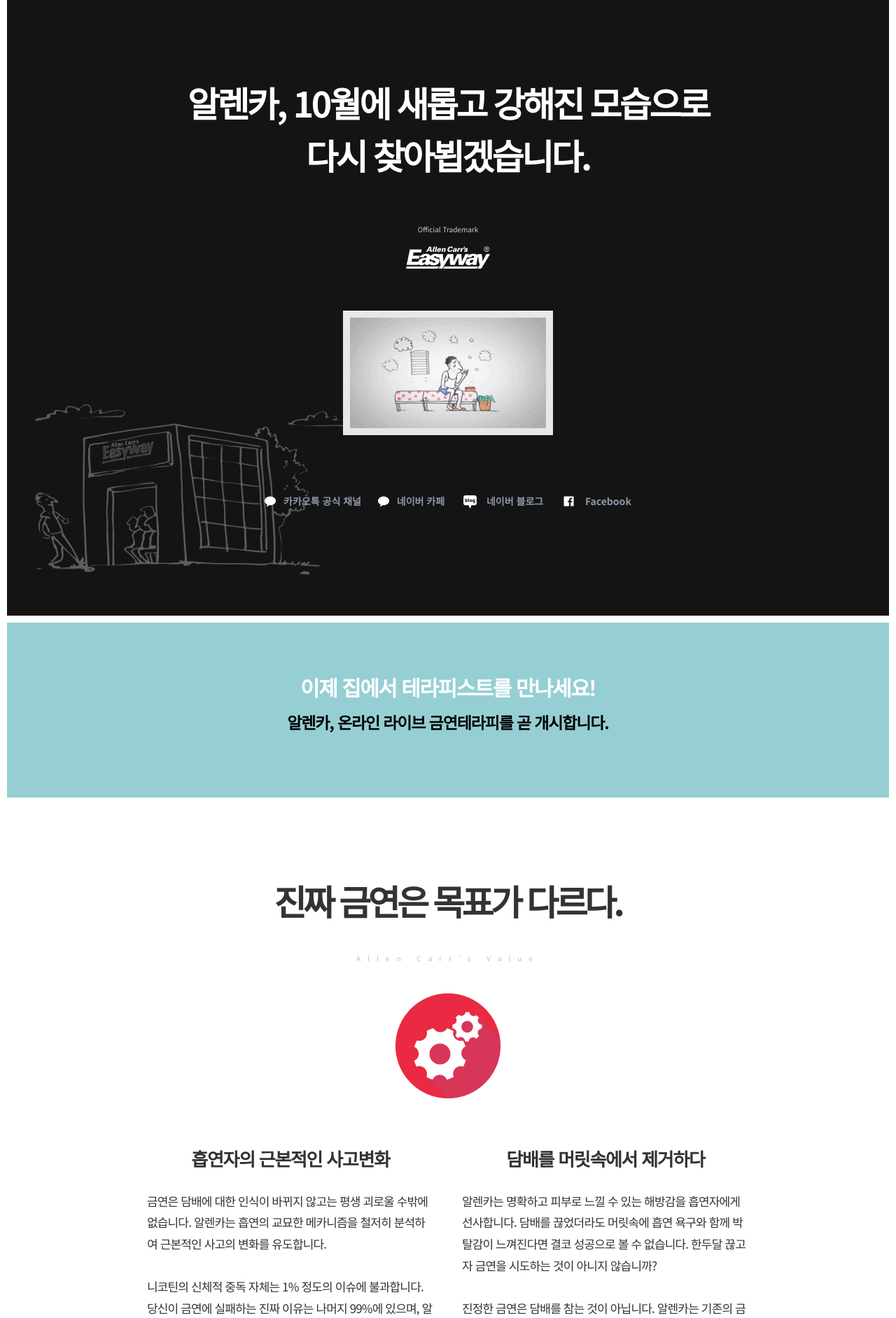
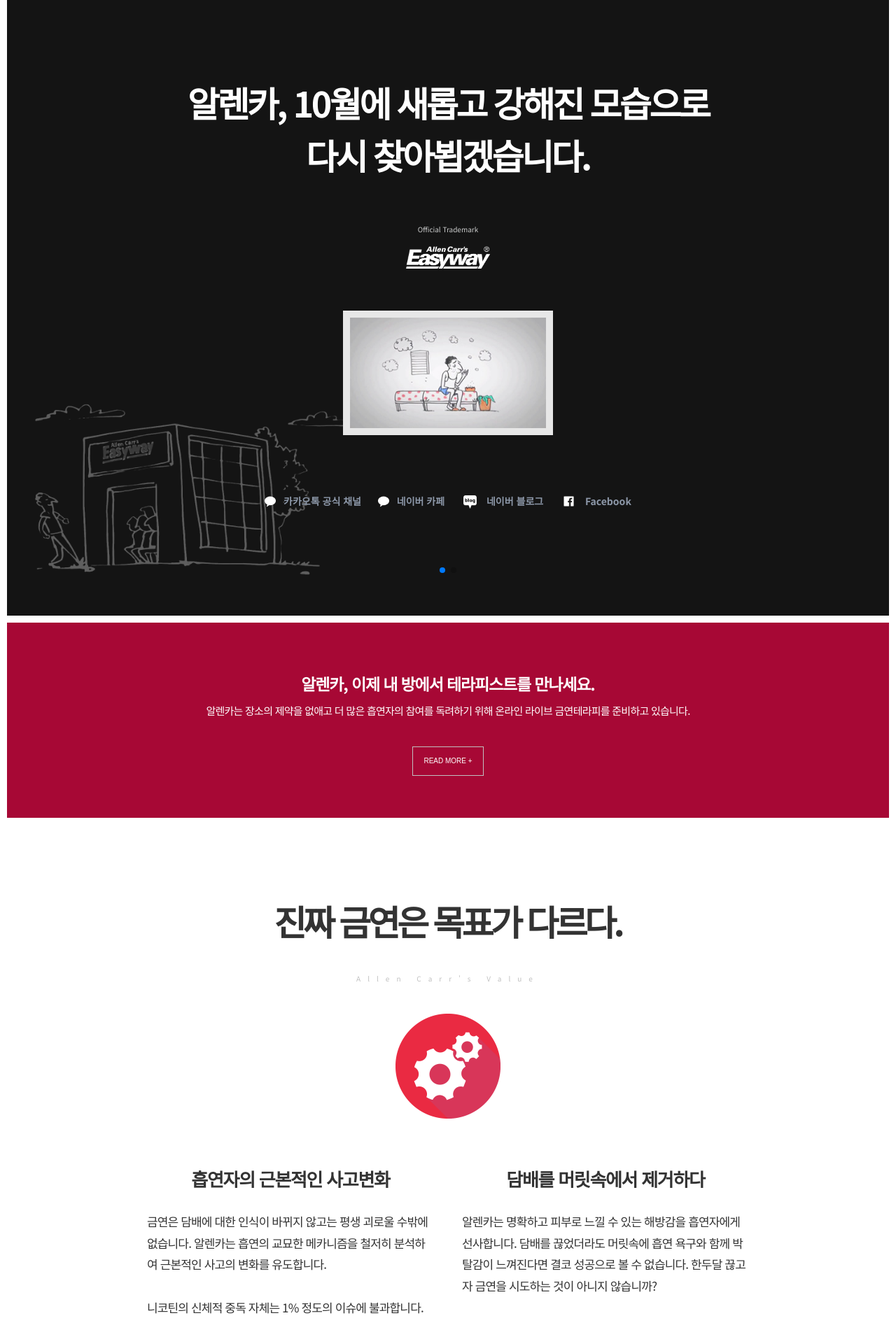
Before and after one commit to YousungCha/AllenCarr, a CodeIgniter app: page /database/ in a window 1280 px wide. Shown: the part 55-1939 px from the top of the page at 70% size. Run offline with CodeIgniter, Linux system fonts and the light colour scheme; some libraries are stand-ins or nearby versions; some web fonts are replaced.

Commit message:
modify : something ...

```diff
--- a/application/views/faq_v.php
+++ b/application/views/faq_v.php
@@ -10,7 +10,7 @@
 
 		<div class="row def-width-900">
 			<p class="dp2 we700 ln15 tale">
-				금연 방식에 대한 질문
+				알렌카, 금연테라피에 대한 질문
 			</p>
 			<div class="h020"></div>
 			<div class="col-md-6 pdg00">
@@ -19,79 +19,84 @@
 						<td style="width: 25px;"><font class="dp2 we700 tacred">+</font>
 						</td><td class="cp1 we700 ln15 tale">알렌카, 금연테라피는 정확히 무엇인가요?</td>
 					</tr>
-					<tr style="height: 20px;">
+					<tr style="height: 20px;"></tr>
 					<tr>
 						<td style="width: 25px;"><font class="dp2 we700 tacred">+</font>
-						</td><td class="cp1 we700 ln15 tale">아무런 대체요법 없이 중독을 끊는 것이 정말 가능한가요?</td>
+						</td><td class="cp1 we700 ln15 tale">어떻게 진행되고 시간은 얼마나 걸리나요?</td>
 					</tr>
-					<tr style="height: 20px;">
+					<tr style="height: 20px;"></tr>
 					<tr>
 						<td style="width: 25px;"><font class="dp2 we700 tacred">+</font>
-						</td><td class="cp1 we700 ln15 tale">알렌카의 90% 성공률은 어떤 기준으로 나왔을까?</td>
+						</td><td class="cp1 we700 ln15 tale">기존의 금연법과 어떤 차별점이 있나요?</td>
 					</tr>
-					<tr style="height: 20px;">
+					<tr style="height: 20px;"></tr>
 				</table>
 			</div>
 			<div class="col-md-6 pdg00">
 				<table width="100%">
 					<tr>
 						<td style="width: 25px;"><font class="dp2 we700 tacred">+</font>
-						</td><td class="cp1 we700 ln15 tale">알렌카, 금연테라피는 정확히 무엇인가요?</td>
+						</td><td class="cp1 we700 ln15 tale">어떤 방식으로 담배를 끊게 하나요?</td>
 					</tr>
-					<tr style="height: 20px;">
+					<tr style="height: 20px;"></tr>
 					<tr>
 						<td style="width: 25px;"><font class="dp2 we700 tacred">+</font>
-						</td><td class="cp1 we700 ln15 tale">아무런 대체요법 없이 중독을 끊는 것이 정말 가능한가요?</td>
+						</td><td class="cp1 we700 ln15 tale">주로 어떤 흡연자가 알렌카에 참여하나요?</td>
 					</tr>
-					<tr style="height: 20px;">
+					<tr style="height: 20px;"></tr>
 					<tr>
 						<td style="width: 25px;"><font class="dp2 we700 tacred">+</font>
-						</td><td class="cp1 we700 ln15 tale">알렌카의 90% 성공률은 어떤 기준으로 나왔을까?</td>
+						</td><td class="cp1 we700 ln15 tale">지금까지 몇 명이 참여했고, 몇 명이 성공했나요?</td>
 					</tr>
-					<tr style="height: 20px;">
+					<tr style="height: 20px;"></tr>
 				</table>
 			</div>
 			<div class="h050"></div>
 			<p class="dp2 we700 ln15 tale">
-				금연 방식에 대한 질문
+				구성 및 환불보증제도
 			</p>
 			<div class="h020"></div>
 			<div class="col-md-6 pdg00">
 				<table width="100%">
 					<tr>
 						<td style="width: 25px;"><font class="dp2 we700 tacred">+</font>
-						</td><td class="cp1 we700 ln15 tale">알렌카, 금연테라피는 정확히 무엇인가요?</td>
+						</td><td class="cp1 we700 ln15 tale">1차, 2차, 3차 테라피가 있는 이유가 무엇인가요?</td>
 					</tr>
-					<tr style="height: 20px;">
+					<tr style="height: 20px;"></tr>
 					<tr>
 						<td style="width: 25px;"><font class="dp2 we700 tacred">+</font>
-						</td><td class="cp1 we700 ln15 tale">아무런 대체요법 없이 중독을 끊는 것이 정말 가능한가요?</td>
+						</td><td class="cp1 we700 ln15 tale">각각 차수별 성공률이 어떻게 되나요?</td>
 					</tr>
-					<tr style="height: 20px;">
+					<tr style="height: 20px;"></tr>
 					<tr>
 						<td style="width: 25px;"><font class="dp2 we700 tacred">+</font>
-						</td><td class="cp1 we700 ln15 tale">알렌카의 90% 성공률은 어떤 기준으로 나왔을까?</td>
+						</td><td class="cp1 we700 ln15 tale">왜 같은 내용을 듣고도 사람마다 결과가 다른가요?</td>
 					</tr>
-					<tr style="height: 20px;">
+					<tr style="height: 20px;"></tr>
+					<tr>
+						<td style="width: 25px;"><font class="dp2 we700 tacred">+</font>
+						</td><td class="cp1 we700 ln15 tale">실패하면 정말 환불해주나요? 절차는 어떻게 되나요?</td>
+					</tr>
+					<tr style="height: 20px;"></tr>
 				</table>
 			</div>
 			<div class="col-md-6 pdg00">
 				<table width="100%">
 					<tr>
 						<td style="width: 25px;"><font class="dp2 we700 tacred">+</font>
-						</td><td class="cp1 we700 ln15 tale">알렌카, 금연테라피는 정확히 무엇인가요?</td>
+						</td><td class="cp1 we700 ln15 tale">자신있다면 3개월이 아니라 평생 환불보증을 해야하지 않나요?</td>
 					</tr>
-					<tr style="height: 20px;">
+					<tr style="height: 20px;"></tr>
 					<tr>
 						<td style="width: 25px;"><font class="dp2 we700 tacred">+</font>
-						</td><td class="cp1 we700 ln15 tale">아무런 대체요법 없이 중독을 끊는 것이 정말 가능한가요?</td>
+						</td><td class="cp1 we700 ln15 tale">3개월이 지나면 재참여가 불가능한가요?</td>
 					</tr>
-					<tr style="height: 20px;">
+					<tr style="height: 20px;"></tr>
 					<tr>
 						<td style="width: 25px;"><font class="dp2 we700 tacred">+</font>
-						</td><td class="cp1 we700 ln15 tale">알렌카의 90% 성공률은 어떤 기준으로 나왔을까?</td>
+						</td><td class="cp1 we700 ln15 tale">1년 뒤 다시 담배를 피우면, 처음부터 돈을 다시 내야 하나요?</td>
 					</tr>
-					<tr style="height: 20px;">
+					<tr style="height: 20px;"></tr>
 				</table>
 			</div>
 		</div>
--- a/application/views/hero_v.php
+++ b/application/views/hero_v.php
@@ -1,4 +1,7 @@
- 	<div class="title-box container-fluid bblack1 tace set-mgn" style="background-image: url('/images/background.png'); background-repeat: no-repeat; background-position: -5% 95%; background-size: 45%; margin-top:0px;">
+	<div class="swiper-container set-mgn" style="margin-top:0px;">
+		<div class="swiper-wrapper">
+			<div class="swiper-slide">
+			 	<div class="title-box container-fluid bblack1 tace" style="background-image: url('/images/background.png'); background-repeat: no-repeat; background-position: -5% 95%; background-size: 45%; margin-top:0px;">
 			 		<div class="h100"></div>
 			 		<div class="h010"></div>
 			 		<p class="tt3 we700 twhite ln15 lt007">
@@ -26,3 +29,20 @@
 					<div class="h100"></div>
 					<div class="h040"></div>
 				</div>
+			</div>
+			<div class="swiper-slide"></div>
+		</div>
+		<!-- Add Pagination -->
+    	<div class="swiper-pagination" style="margin-bottom:50px;"></div>
+	</div>
+	<script type="text/javascript">
+	// Hero Section
+	var swiperHero = new Swiper('.swiper-container', {
+		slidesPerView: 1,
+		loop: true,
+		pagination: {
+			el: '.swiper-pagination',
+			clickable: true,
+		},
+	});
+	</script>
--- a/application/views/method_v.php
+++ b/application/views/method_v.php
@@ -21,7 +21,7 @@
 						본 PDF 문서에는 금연테라피의 특징, 작동 방식, 참여하는 방법, 금연 성공의 기준 및 실패 가이드라인 등이 정리되어 있습니다.
 					</p>
 					<div class="h050"></div>
-					<button class="twhite pdg20 pdglr40 cp2 lt000" style="background-image: linear-gradient(to right, #ED3287, #D41147); border:0px; border-radius: 5px; font-family: 'arial';"><b>DOWNLOAD</b> <font class="cp3 twhite1"><b>PDF</b></font></button>
+					<button class="twhite pdg20 pdglr40 cp2 lt000 btn-download"><b>DOWNLOAD</b> <font class="cp3 twhite1"><b>PDF</b></font></button>
 					<div class="h030"></div>
 				</div>
 				<div class="h030"></div>
@@ -37,7 +37,7 @@
 						대한민국에서는 정부를 포함한 유수의 기업들이 알렌카에 금연 파트너로서 참여하고 있습니다. 본 PDF 문서에는 사내 금연의 진행 방식, 절차, 참여 기업들 및 성공률에 대한 내용이 담겨 있습니다.
 					</p>
 					<div class="h050"></div>
-					<button class="twhite pdg20 pdglr40 cp2 lt000" style="background-image: linear-gradient(to right, #ED3287, #D41147); border:0px; border-radius: 5px; font-family: 'arial';"><b>DOWNLOAD</b> <font class="cp3 twhite1"><b>PDF</b></font></button>
+					<button class="twhite pdg20 pdglr40 cp2 lt000 btn-download"><b>DOWNLOAD</b> <font class="cp3 twhite1"><b>PDF</b></font></button>
 					<div class="h030"></div>
 				</div>
 				<div class="h030"></div>
@@ -53,7 +53,7 @@
 						알렌카 한국팀은 마케팅을 비롯한 다양한 전략적 제휴에 대해서도 긍정적인 마음으로 참여할 준비가 되어있습니다.
 					</p>
 					<div class="h050"></div>
-					<button class="twhite pdg20 pdglr40 cp2 lt000" style="background-image: linear-gradient(to right, #ED3287, #D41147); border:0px; border-radius: 5px; font-family: 'arial';"><b>DOWNLOAD</b> <font class="cp3 twhite1"><b>PDF</b></font></button>
+					<button class="twhite pdg20 pdglr40 cp2 lt000 btn-download"><b>DOWNLOAD</b> <font class="cp3 twhite1"><b>PDF</b></font></button>
 					<div class="h030"></div>
 				</div>
 				<div class="h030"></div>
--- a/application/views/notice_v.php
+++ b/application/views/notice_v.php
@@ -1,11 +1,12 @@
 
 	<!-- Swiper -->
-	<div class="container-fluid set-mgn"style="background-color: #95CFD3;">
-
-			<div class="h070"></div>
-			<p class="dp1 we700 twhite tace ln15">이제 집에서 테라피스트를 만나세요!</p>
-			<p class="dp3 we700 tblack tace ln15">
-				알렌카, 온라인 라이브 금연테라피를 곧 개시합니다.
-			</p>
-			<div class="h080"></div>
+	<div class="container-fluid set-mgn bacred2 tace">
+		<div class="h070"></div>
+		<p class="dp3 we700 twhite ln15">알렌카, 이제 내 방에서 테라피스트를 만나세요.</p>
+		<p class="cp1 we300 twhite ln15">
+			알렌카는 장소의 제약을 없애고 더 많은 흡연자의 참여를 독려하기 위해 온라인 라이브 금연테라피를 준비하고 있습니다.
+		</p>
+		<div class="h030"></div>
+		<button class="cp4 lt000 twhite btn-trans">READ MORE +</button>
+		<div class="h060"></div>
 	</div>
--- a/application/views/partner_v.php
+++ b/application/views/partner_v.php
@@ -87,7 +87,7 @@
 		</div>
 
 		<div class="h030"></div>
-		<button class="cp3 lt000 tgray" style="border:1px solid silver; padding:15px; background-color: transparent;">YOUTUBE CHANNEL</button>
+		<button class="cp3 lt000 tgray btn-trans">YOUTUBE CHANNEL</button>
 		</center>
 		<div class="h080"></div>
 	</div>
--- a/application/views/testi_v.php
+++ b/application/views/testi_v.php
@@ -20,7 +20,24 @@
 
 			<div class="swiper-container gallery-top">
 				<div class="swiper-wrapper" style="background-color: rgba(0,0,0,0.0);">
-					<div class="swiper-slide top-set" style="background-image: url('/images/people/donghun_lee.jpg'); background-size: 100%; background-repeat: no-repeat;">
+					<div class="swiper-slide top-set" style="background-image: url('/images/people/donghun-lee.jpg'); background-size: 100%; background-repeat: no-repeat;">
+						<div class="container-fluid wh-window">
+							<div class="h080"></div>
+							<p class="dp2 we700 ln15 tblack" style="max-width: 700px">
+								지구상에서 담배를 끊을 수 있는 유일한 방법인 것 같아요<br>
+								- 알렌카와 다른 금연법의 차이는?
+							</p>
+							<div class="h030"></div>
+							<p class="cp1 we300 ln18 tblack" style="max-width: 700px">
+								알렌카에 참여하기 전까지의 제 인생은 제대로 된 삶이 아니었습니다. 애초에 담배를 끊어야겠다는 생각을 진지하게 해본 적이 전혀 없었어요. 이번 것도 뭐 비슷한 금연 아니겠는가하는 마음으로 참여했지요.<br><br>
+								알렌카에 참여하기 전까지의 제 인생은 제대로 된 삶이 아니었습니다. 애초에 담배를 끊어야겠다는 생각을 진지하게 해본 적이 전혀 없었어요. 이번 것도 뭐 비슷한 금연 아니겠는가하는 마음으로 참여했지요.
+							</p>
+							<div class="h030"></div>
+							<img src="/images/play-circle.a427c366.svg" style="width: 60px;">
+							<div class="h070"></div>
+						</div>
+					</div>
+					<div class="swiper-slide top-set" style="background-image: url('/images/people/dongchae-lee.jpg'); background-size: 100%; background-repeat: no-repeat;">
 						<div class="container-fluid wh-window">
 							<div class="h080"></div>
 							<p class="dp2 we700 ln15 tblack" style="max-width: 700px">
@@ -37,7 +54,7 @@
 							<div class="h070"></div>
 						</div>
 					</div>
-					<div class="swiper-slide top-set" style="background-image: url('/images/people/donghun_lee.jpg'); background-size: 100%; background-repeat: no-repeat;">
+					<div class="swiper-slide top-set" style="background-image: url('/images/people/daesoo-kim.jpg'); background-size: 100%; background-repeat: no-repeat;">
 						<div class="container-fluid wh-window">
 							<div class="h080"></div>
 							<p class="dp2 we700 ln15 tblack" style="max-width: 700px">
@@ -54,7 +71,7 @@
 							<div class="h070"></div>
 						</div>
 					</div>
-					<div class="swiper-slide top-set" style="background-image: url('/images/people/donghun_lee.jpg'); background-size: 100%; background-repeat: no-repeat;">
+					<div class="swiper-slide top-set" style="background-image: url('/images/people/jisung-kim.jpg'); background-size: 100%; background-repeat: no-repeat;">
 						<div class="container-fluid wh-window">
 							<div class="h080"></div>
 							<p class="dp2 we700 ln15 tblack" style="max-width: 700px">
@@ -71,24 +88,7 @@
 							<div class="h070"></div>
 						</div>
 					</div>
-					<div class="swiper-slide top-set" style="background-image: url('/images/people/donghun_lee.jpg'); background-size: 100%; background-repeat: no-repeat;">
-						<div class="container-fluid wh-window">
-							<div class="h080"></div>
-							<p class="dp2 we700 ln15 tblack" style="max-width: 700px">
-								지구상에서 담배를 끊을 수 있는 유일한 방법인 것 같아요<br>
-								- 알렌카와 다른 금연법의 차이는?
-							</p>
-							<div class="h030"></div>
-							<p class="dp4 we300 ln18 tblack" style="max-width: 700px">
-								알렌카에 참여하기 전까지의 제 인생은 제대로 된 삶이 아니었습니다. 애초에 담배를 끊어야겠다는 생각을 진지하게 해본 적이 전혀 없었어요. 이번 것도 뭐 비슷한 금연 아니겠는가하는 마음으로 참여했지요.<br><br>
-								알렌카에 참여하기 전까지의 제 인생은 제대로 된 삶이 아니었습니다. 애초에 담배를 끊어야겠다는 생각을 진지하게 해본 적이 전혀 없었어요. 이번 것도 뭐 비슷한 금연 아니겠는가하는 마음으로 참여했지요.
-							</p>
-							<div class="h030"></div>
-							<img src="/images/play-circle.a427c366.svg" style="width: 60px;">
-							<div class="h070"></div>
-						</div>
-					</div>
-					<div class="swiper-slide top-set" style="background-image: url('/images/people/donghun_lee.jpg'); background-size: 100%; background-repeat: no-repeat;">
+					<div class="swiper-slide top-set" style="background-image: url('/images/people/taesoo-kim.jpg'); background-size: 100%; background-repeat: no-repeat;">
 						<div class="container-fluid wh-window">
 							<div class="h080"></div>
 							<p class="dp2 we700 ln15 tblack" style="max-width: 700px">
@@ -107,29 +107,48 @@
 					</div>
 				</div>
 			</div>
-			<div class="h015"></div>
 			<div class="swiper-container gallery-thumbs">
 				<div class="swiper-wrapper">
-					<div class="swiper-slide" style="border:5px solid white;">
-						<img src="/images/people/donghun_lee.jpg" width="100%">
+					<div class="swiper-slide" style="border:5px solid white; background-color: white;">
+						<img src="/images/people/donghun-lee.jpg" width="100%">
+						<div class="h015"></div>
+						<p class="cp3 we300 tblack ln15 pdglr15">
+							지구상에서 담배를 끊을 수 있는 유일한 방법인 것 같아요 - 알렌카와 다른 금연법의 차이는?
+						</p>
 					</div>
-					<div class="swiper-slide" style="border:5px solid white;">
-						<img src="/images/people/donghun_lee.jpg" width="100%">
+					<div class="swiper-slide" style="border:5px solid white; background-color: white;">
+						<img src="/images/people/dongchae-lee.jpg" width="100%">
+						<div class="h015"></div>
+						<p class="cp3 we300 tblack ln15 pdglr15">
+							지구상에서 담배를 끊을 수 있는 유일한 방법인 것 같아요 - 알렌카와 다른 금연법의 차이는?
+						</p>
 					</div>
-					<div class="swiper-slide" style="border:5px solid white;">
-						<img src="/images/people/donghun_lee.jpg" width="100%">
+					<div class="swiper-slide" style="border:5px solid white; background-color: white;">
+						<img src="/images/people/daesoo-kim.jpg" width="100%">
+						<div class="h015"></div>
+						<p class="cp3 we300 tblack ln15 pdglr15">
+							지구상에서 담배를 끊을 수 있는 유일한 방법인 것 같아요 - 알렌카와 다른 금연법의 차이는?
+						</p>
 					</div>
-					<div class="swiper-slide" style="border:5px solid white;">
-						<img src="/images/people/donghun_lee.jpg" width="100%">
+					<div class="swiper-slide" style="border:5px solid white; background-color: white;">
+						<img src="/images/people/jisung-kim.jpg" width="100%">
+						<div class="h015"></div>
+						<p class="cp3 we300 tblack ln15 pdglr15">
+							지구상에서 담배를 끊을 수 있는 유일한 방법인 것 같아요 - 알렌카와 다른 금연법의 차이는?
+						</p>
 					</div>
-					<div class="swiper-slide" style="border:5px solid white;">
-						<img src="/images/people/donghun_lee.jpg" width="100%">
+					<div class="swiper-slide" style="border:5px solid white; background-color: white;">
+						<img src="/images/people/taesoo-kim.jpg" width="100%">
+						<div class="h015"></div>
+						<p class="cp3 we300 tblack ln15 pdglr15">
+							지구상에서 담배를 끊을 수 있는 유일한 방법인 것 같아요 - 알렌카와 다른 금연법의 차이는?
+						</p>
 					</div>
 				</div>
 			</div>
 			</center>
 			<div class="h080"></div>
-			<button class="cp3 we700 lt000 tgray1" style="border:1px solid gray; padding:15px; background-color: transparent;">YOUTUBE CHANNEL - <font class="we300 twhite lt000">참가자들의 후기</font></button>
+			<button class="cp3 we700 lt000 tgray1 btn-trans">YOUTUBE CHANNEL - <font class="we300 twhite lt000">참가자들의 후기</font></button>
 			</center>
 
 			<div class="h100"></div>
--- a/include/css/ac-input.css
+++ b/include/css/ac-input.css
@@ -1,3 +1,26 @@
 input, button:focus {
 	outline : none;
 }
+
+.btn-trans {
+	border:1px solid silver;
+	padding:15px; background-color: transparent;
+	font-family: 'arial';
+}
+.btn-trans:hover {
+	border:1px solid gray;
+	color:orange;
+	margin-top:-2px;
+	margin-bottom: 2px;
+}
+
+.btn-download {
+	border:0px;
+	background-image: linear-gradient(to right, #ED3287, #D41147);
+	border-radius: 5px;
+	font-family: 'arial';
+}
+.btn-download:hover {
+	margin-top:-2px;
+	margin-bottom: 2px;
+}
```
Also changed, not shown: application/views/footer_v.php (indentation only), images/homepage_banner_12.jpg (added), images/people/daesoo-kim.jpg (added), images/people/dongchae-lee.jpg (added), images/people/donghun-lee.jpg (renamed from images/people/donghun_lee.jpg), images/people/eunsun_kim.jpg (deleted), images/people/hyungjoon_kim.jpg (deleted), images/people/jisung-kim.jpg (added), images/people/jungyun_byun.jpg (deleted), images/people/taesoo-kim.jpg (added). Lines whose indentation alone changed are shown as unchanged.
